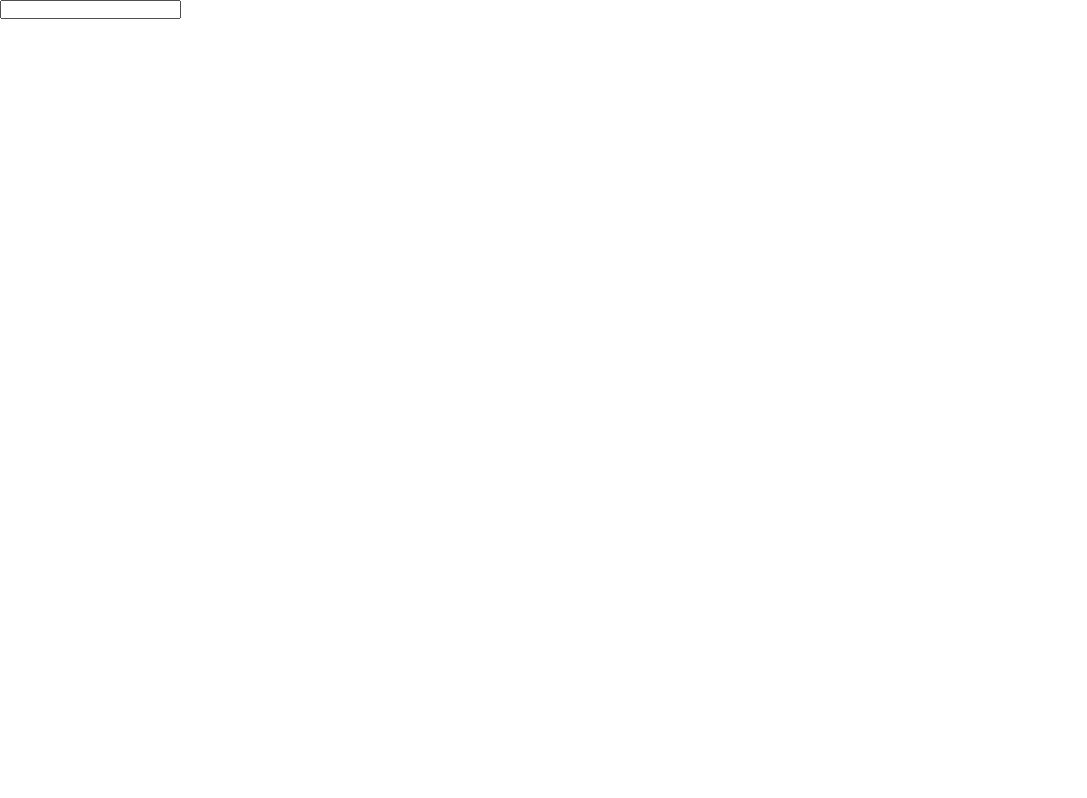
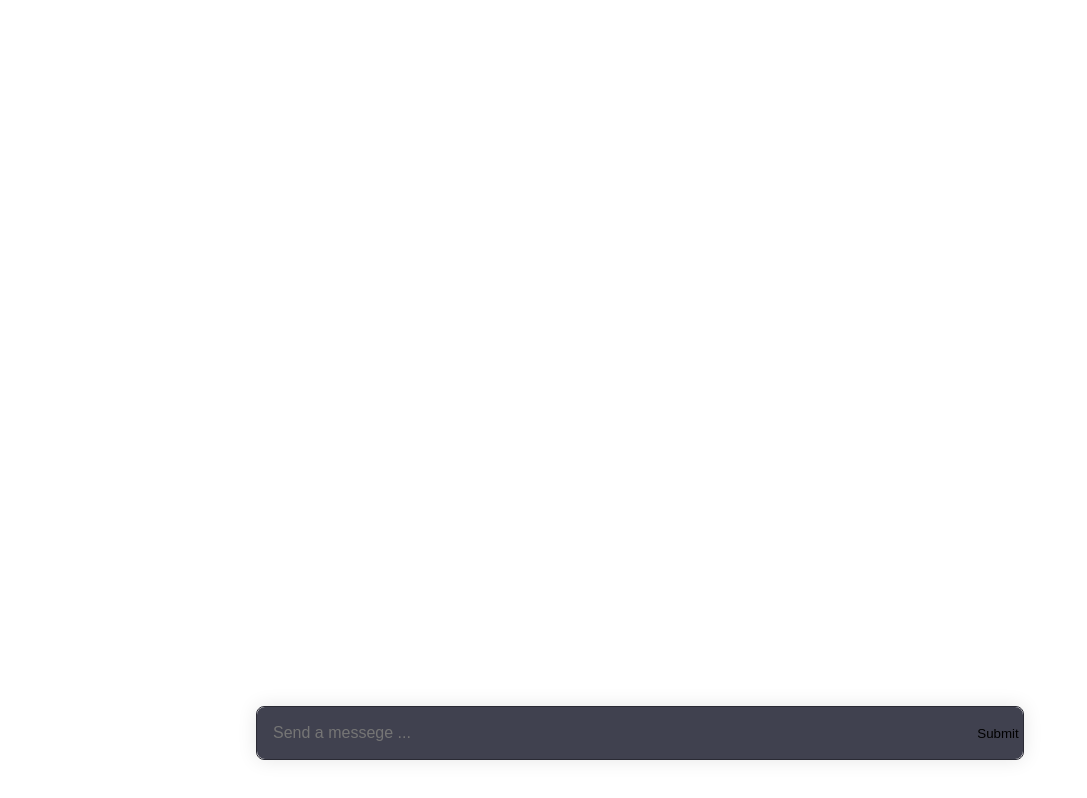
Before and after one commit to lewKcoder/chat-supporter, a Next.js app: page / in a window 1280 px wide. Shown: the whole page, without its empty margins (0-1087 px from the left). Built offline with nearby package versions, Linux system fonts and the light colour scheme.

Commit message:
Fixed form component

```diff
--- a/src/components/form/form.tsx
+++ b/src/components/form/form.tsx
@@ -1,7 +1,21 @@
-export const Form: any = () => {
+import { useRef, KeyboardEvent } from 'react';
+import { Component } from './types';
+import styles from './styles.module.scss';
+
+export const Form: Component = (props) => {
+  const { value, onSubmit, onChange } = props;
+
   return (
-    <form action="">
-      <input type="text" name="" id="" />
-    </form>
+    <div className={styles.container}>
+      <form className={styles.form} onSubmit={onSubmit}>
+        <input
+          className={styles.input}
+          placeholder="Send a messege ..."
+          value={value}
+          onChange={onChange}
+        />
+        <input type="submit" className={styles.button} />
+      </form>
+    </div>
   );
 };
--- a/src/components/form/styles.module.scss
+++ b/src/components/form/styles.module.scss
@@ -0,0 +1,41 @@
+.container {
+  position: fixed;
+  bottom: 40px;
+  width: 100%;
+}
+
+.form {
+  display: grid;
+  grid-template-columns: 1fr 50px;
+  width: 60%;
+  height: 54px;
+  margin: auto;
+  box-shadow: 0px 0px 19px 0px rgba(0, 0, 0, 0.1);
+  border-radius: 8px;
+  border: 1px solid #2a2a34;
+}
+
+.input {
+  font-size: 16px;
+  padding: 16px 16px;
+  background: transparent;
+  border: none;
+  color: #d1d5db;
+  background-color: #40414f;
+  border-top-left-radius: 8px;
+  border-bottom-left-radius: 8px;
+  resize: none;
+
+  &:focus {
+    outline: none;
+  }
+}
+
+.button {
+  cursor: pointer;
+  background: transparent;
+  border: none;
+  background-color: #40414f;
+  border-top-right-radius: 8px;
+  border-bottom-right-radius: 8px;
+}
--- /dev/null
+++ b/src/components/form/types.ts
@@ -0,0 +1,9 @@
+import { FormEvent, useState, ChangeEvent, FunctionComponent } from 'react';
+
+type Props = {
+  value: string;
+  onChange: (e: ChangeEvent<HTMLInputElement>) => void;
+  onSubmit: (e: FormEvent) => void;
+};
+
+export type Component = FunctionComponent<Props>;
```
